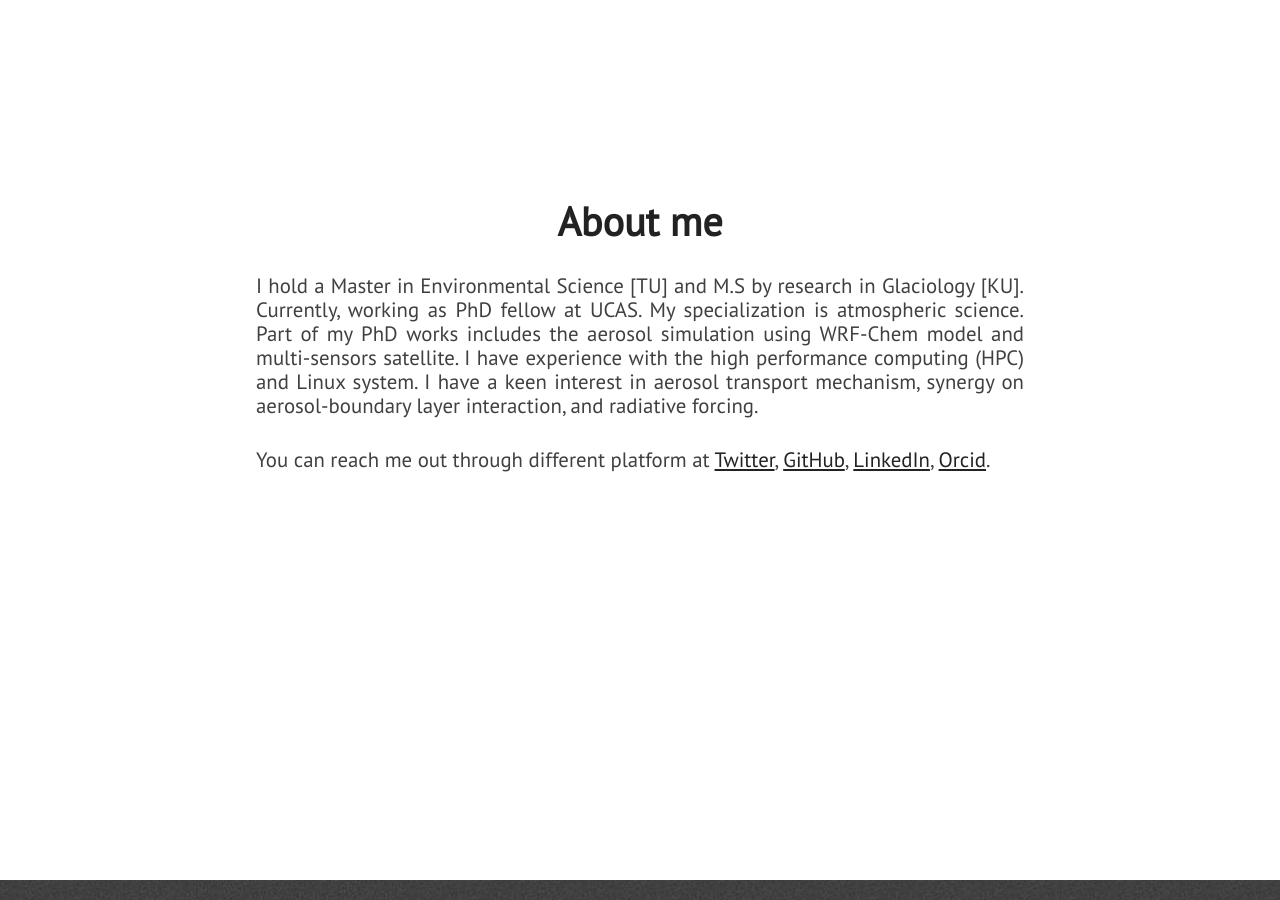
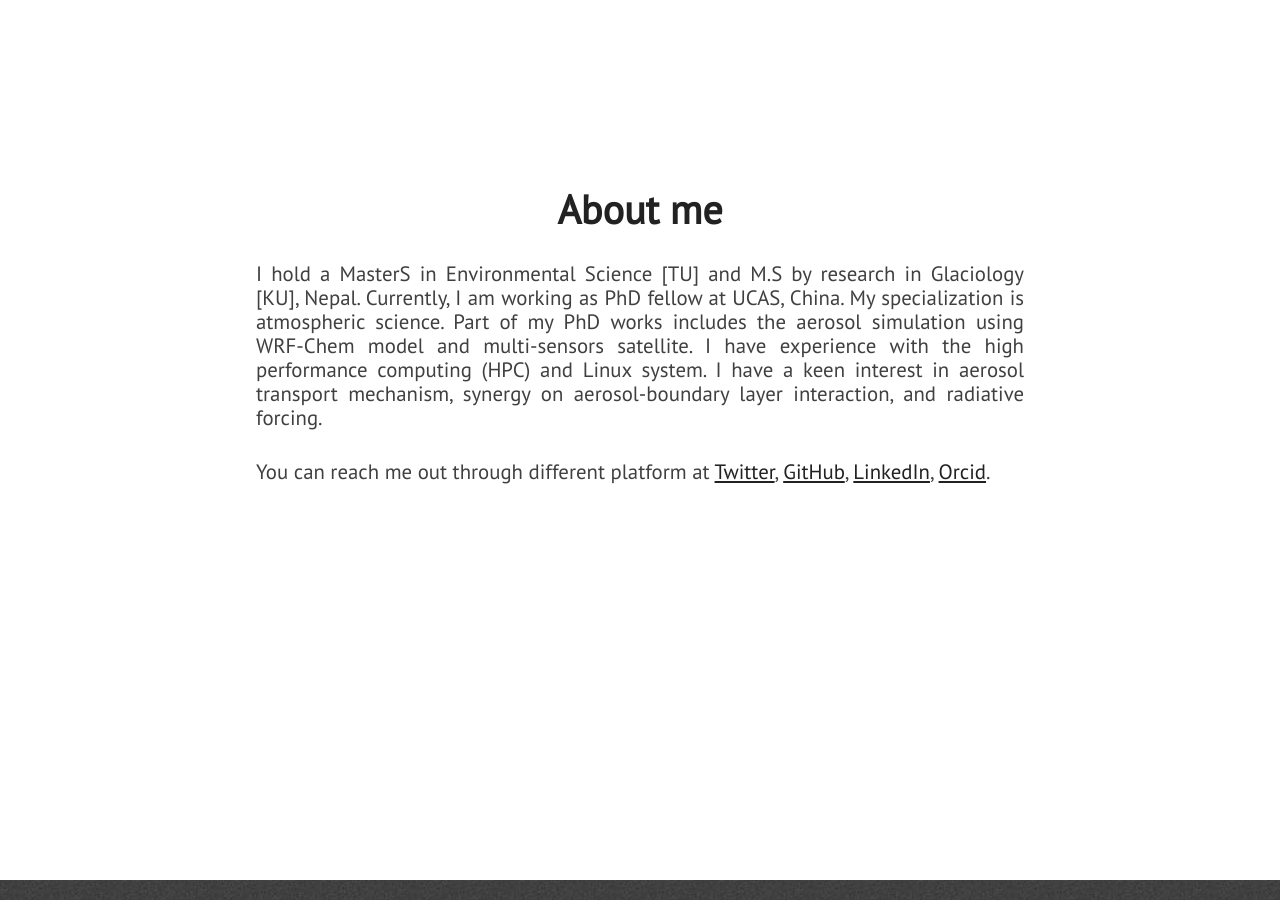
Before and after one commit to mukeshraeee/mukeshrai.github.io, a Jekyll site: the page built from index.html, in a window 1280 px wide and 900 px high, scrolled down 1080 px. Built offline with Jekyll 4.4.1, drawn with Linux system fonts in a browser that asks for light colours; nearby versions of some CDN libraries.

Commit message:
Update about.html

```diff
--- a/_includes/about.html
+++ b/_includes/about.html
@@ -3,7 +3,7 @@
         <div id="about-text">
             <div class="section-heading">About me</div>
             <p class="paragraph-text justify-text">
-                I hold a Master in Environmental Science [TU] and M.S by research in Glaciology [KU]. Currently, working as PhD fellow at UCAS. My specialization is atmospheric science. Part of my PhD works includes the aerosol simulation using WRF-Chem model and multi-sensors satellite. I have experience with the high performance computing (HPC) and Linux system. I have a keen interest in aerosol transport mechanism, synergy on aerosol-boundary layer interaction, and radiative forcing.
+                I hold a MasterS in Environmental Science [TU] and M.S by research in Glaciology [KU], Nepal. Currently, I am working as PhD fellow at UCAS, China. My specialization is atmospheric science. Part of my PhD works includes the aerosol simulation using WRF-Chem model and multi-sensors satellite. I have experience with the high performance computing (HPC) and Linux system. I have a keen interest in aerosol transport mechanism, synergy on aerosol-boundary layer interaction, and radiative forcing.
             </p>
             </p>
             <p class="paragraph-text justify-text">
```
